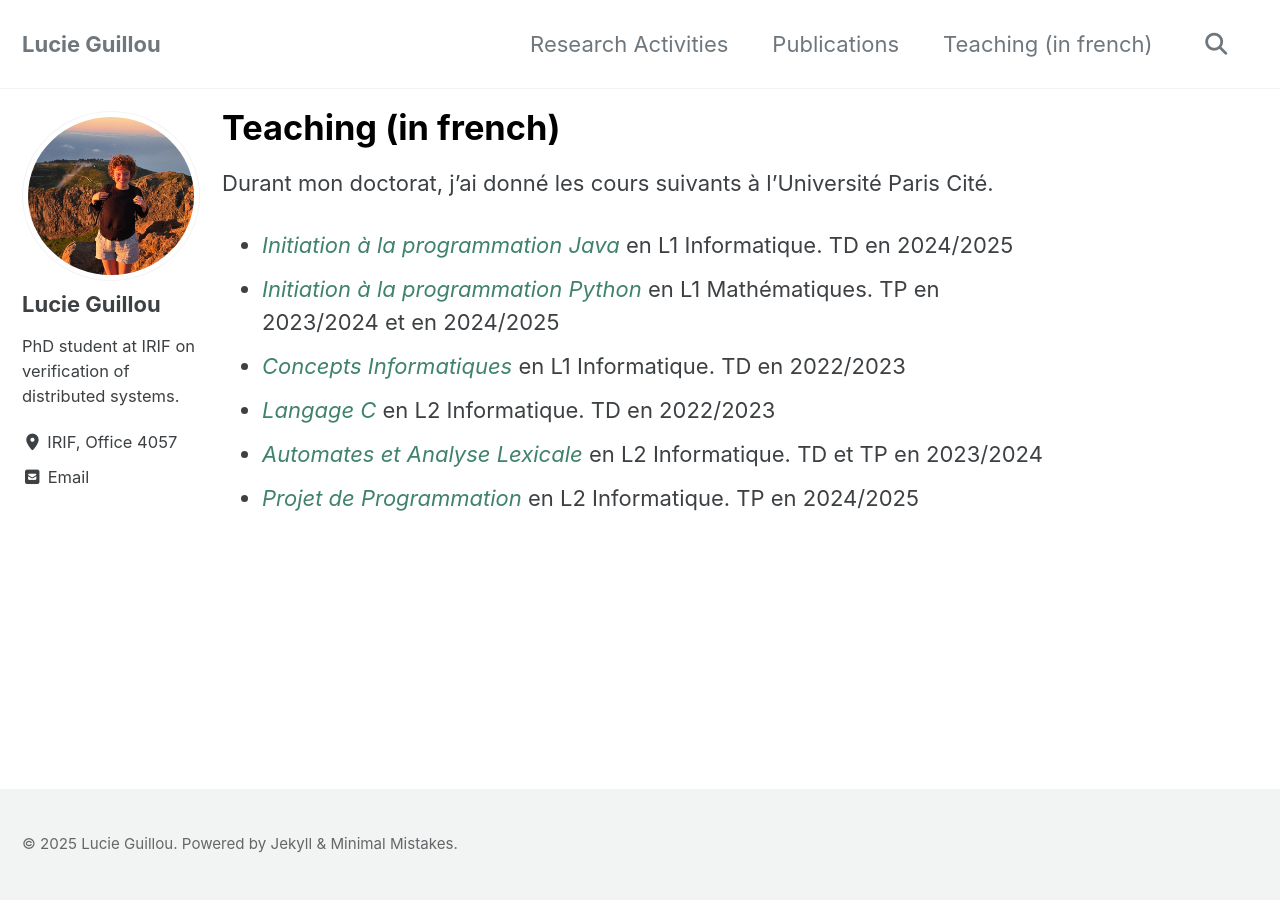
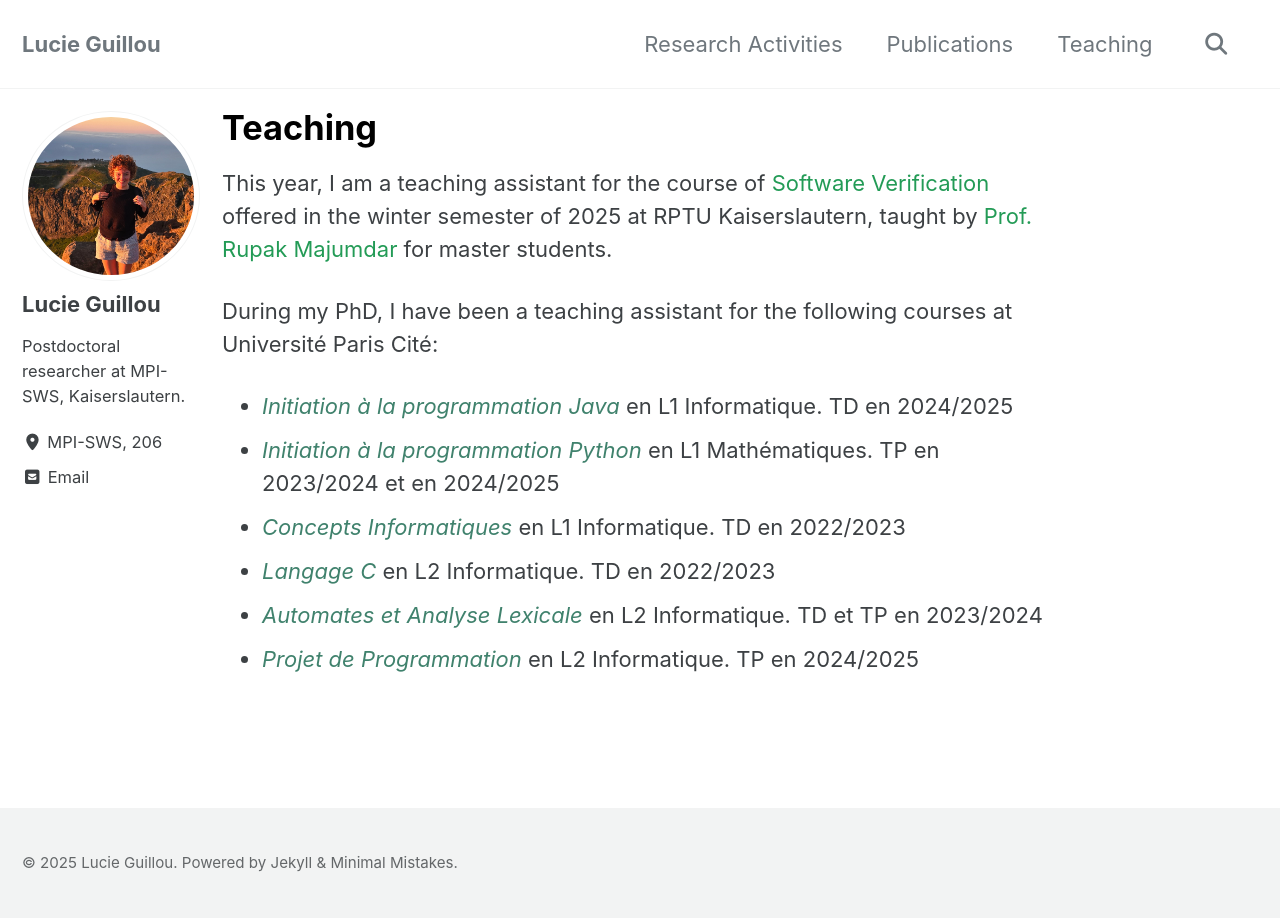
Before and after one commit to lucieguillou/lucieguillou.github.io, a Jekyll site: the page built from _pages/teaching.md, in a window 1280 px wide. Built offline with Jekyll 4.4.1, drawn with Linux system fonts in a browser that asks for light colours; cached includes are drawn as plain includes; comment, search, counter and statistics services are not loaded.

Commit message:
postdoc update

```diff
--- a/_config.yml
+++ b/_config.yml
@@ -56,9 +56,9 @@ plugins:
 author:
   name   : "Lucie Guillou"
   avatar : "/assets/images/photo.jpg"
-  bio    : "PhD student at IRIF on verification of distributed systems."
-  email : guillou [at] irif.fr
-  location : IRIF, Office 4057
+  bio    : "Postdoctoral researcher at MPI-SWS, Kaiserslautern."
+  email : lguillou [at] mpi-sws.org
+  location : MPI-SWS, 206
 
 
 defaults:
--- a/_data/navigation.yml
+++ b/_data/navigation.yml
@@ -3,5 +3,5 @@ main:
     url: /research-activities/
   - title: "Publications"
     url: /publications/
-  - title: "Teaching (in french)"
+  - title: "Teaching"
     url: /teaching/
--- a/_pages/teaching.md
+++ b/_pages/teaching.md
@@ -1,10 +1,13 @@
 ---
-title: "Teaching (in french)"
+title: "Teaching"
 permalink: /teaching/
 layout: publications
 ---
 
-Durant mon doctorat, j'ai donné les cours suivants à l'Université Paris Cité.
+This year, I am a teaching assistant for the course of [Software Verification](https://rupak.pages.mpi-sws.org/sv2025/) offered in the winter semester of 2025 at RPTU Kaiserslautern, taught by [Prof. Rupak Majumdar](https://people.mpi-sws.org/~rupak/) for master students.
+
+
+During my PhD, I have been a teaching assistant for the following courses at Université Paris Cité:
 
 -  <span style="color:#40826D    ">*Initiation à la programmation Java*</span> en L1 Informatique. TD en 2024/2025
 -  <span style="color:#40826D    ">*Initiation à la programmation Python*</span> en L1 Mathématiques. TP en 2023/2024 et en 2024/2025
```
Also changed, not shown: _layouts/home.html (+12 -3 lines), _pages/defense.md (+1 -1 lines), _pages/index.md (+3 -1 lines), 2 other files.
